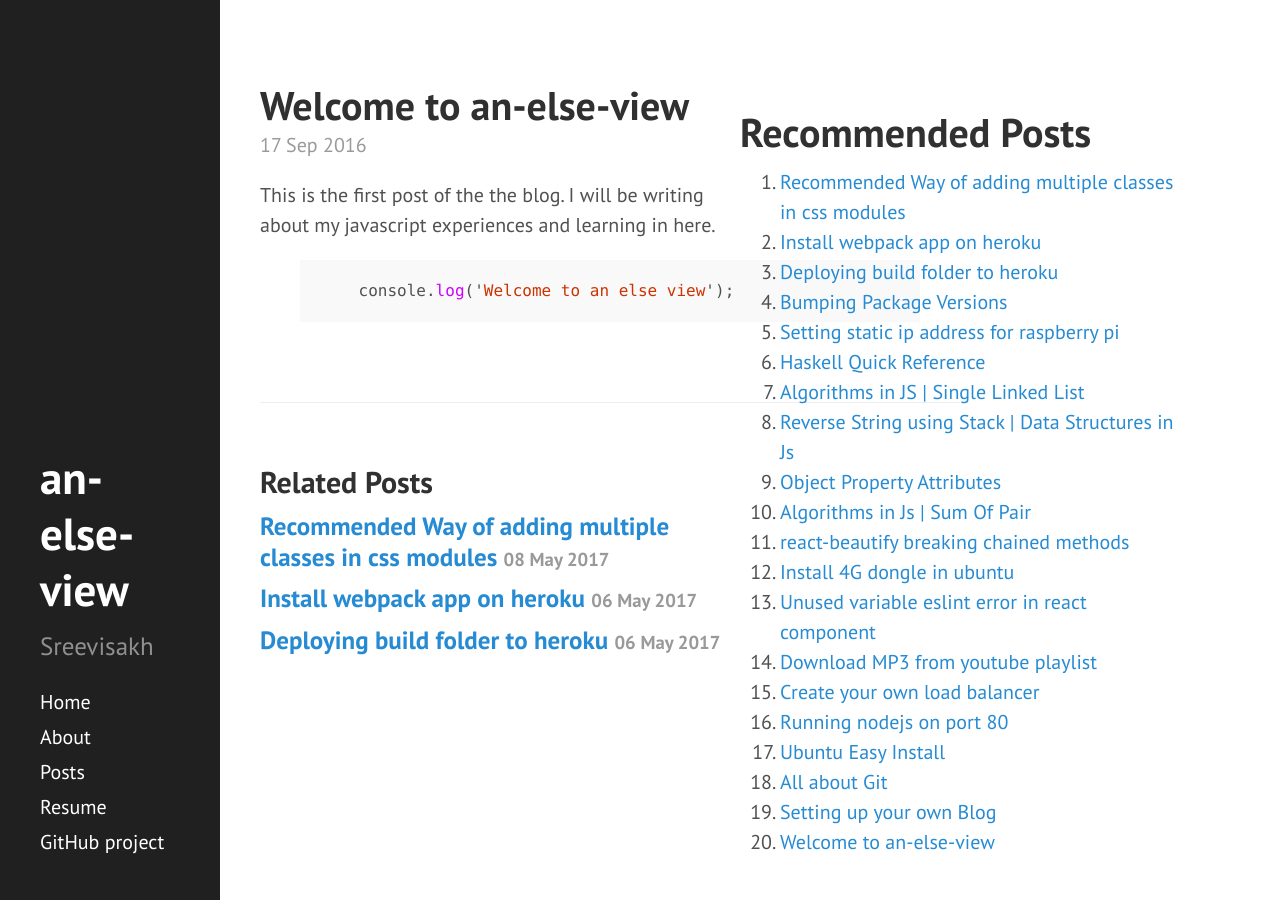
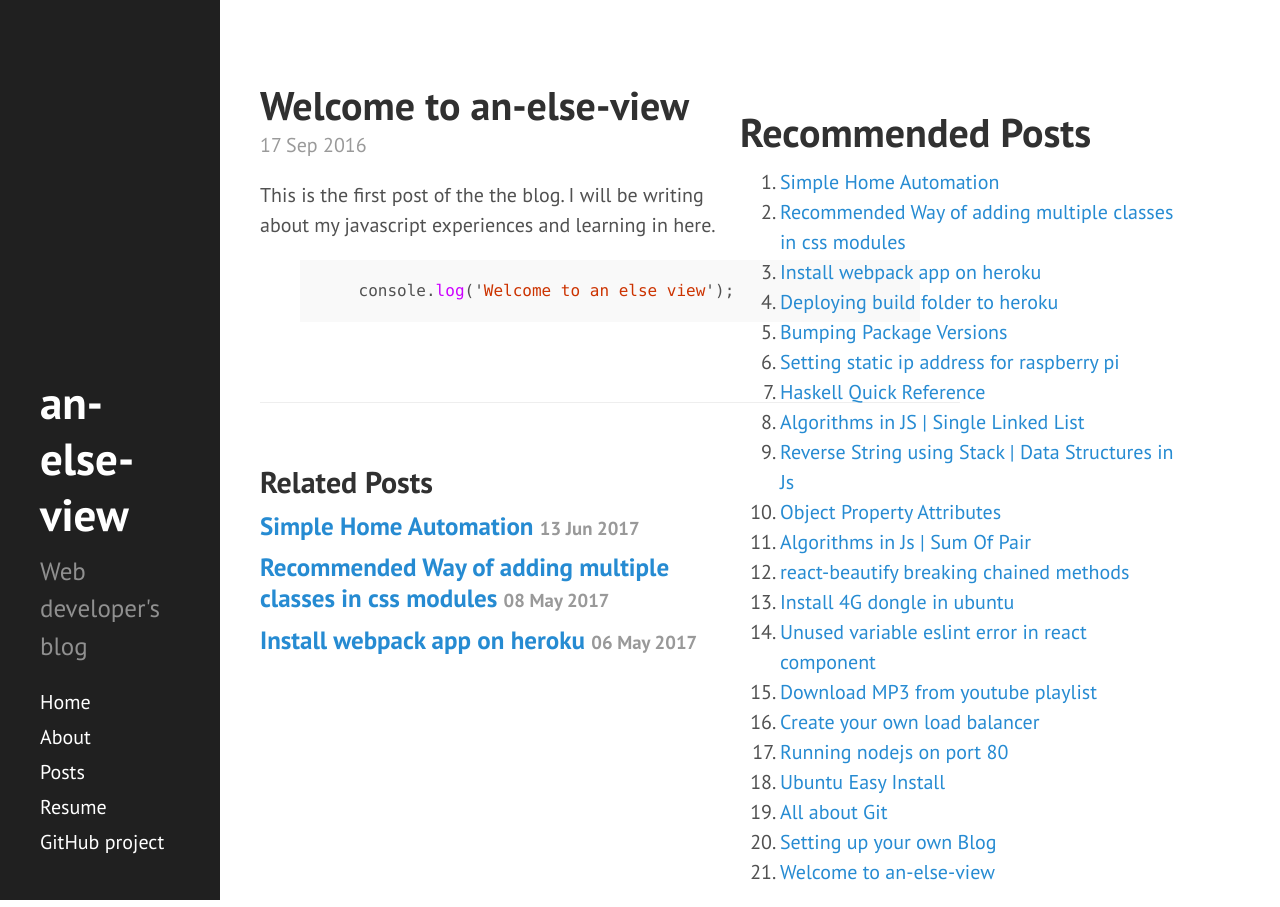
Before and after one commit to sreevisakh/sreevisakh.github.io.original, a Jekyll site: the page built from _posts/2016-09-17-welcome-to-an-else-view.md, in a window 1280 px wide. Built offline with Jekyll 4.4.1, drawn with Linux system fonts in a browser that asks for light colours; Markdown is read by kramdown in place of the engine named in the settings.

Commit message:
Added Automation article

```diff
--- a/Gemfile
+++ b/Gemfile
@@ -1,7 +1,7 @@
 source 'http://rubygems.org'
 
 gem 'jekyll-paginate'
-gem 'jekyll-sitemap'
+gem 'jekyll-sitemap', :git => 'https://github.com/jekyll/jekyll-sitemap.git'
 gem 'nokogiri'
 gem 'fastimage'
 gem 'redcarpet'
--- a/_config.yml
+++ b/_config.yml
@@ -11,14 +11,14 @@ gems:             [jekyll-paginate,jekyll-sitemap,nokogiri,fastimage]
 
 # Setup
 title:            an-else-view
-tagline:          'Sreevisakh'
-description:      'Sreevisakh'
+tagline:          Sreevisakh
+description:      Web developer's blog
 url:              https://sreevisakh.github.io
 baseurl:          ''
 
 author:
-  name:           'Sreevisakh A'
-  url:            http://sreevisakh.com
+  name:           "Sreevisakh A"
+  url:            "http://sreevisakh.com"
 
 paginate:         5
 
@@ -26,4 +26,4 @@ paginate:         5
 version:          2.1.0
 
 github:
-  repo:           https://github.com/sreevisakh/
+  repo:           "https://github.com/sreevisakh/"
--- a/_includes/head.html
+++ b/_includes/head.html
@@ -19,8 +19,8 @@
 
   </title>
   <!-- CSS -->
-  <link rel="stylesheet" href="{{ site.baseurl }}/public/css/style.css" />
-  <link rel="stylesheet" href="{{ site.baseurl }}/public/css/syntax.css" />
+  <link rel="stylesheet" href="{{ site.url }}/public/css/style.css" />
+  <link rel="stylesheet" href="{{ site.url }}/public/css/syntax.css" />
   <link rel="stylesheet" href="https://fonts.googleapis.com/css?family=PT+Sans:400,400italic,700|Abril+Fatface" />
 
   <!-- Icons -->
--- a/_posts/2017-06-14-simple-home-automation.md
+++ b/_posts/2017-06-14-simple-home-automation.md
@@ -1,8 +1,12 @@
 ---
-published: false
+layout: post
+title: "Simple Home Automation"
+date: "2017-06-14 00:31:41 +0530"
+category : 'automation'
 ---
 
-This DIY project to automate a light & fan using raspberry pi.
+
+This is a DIY project to automate a light & fan using raspberry pi.
 
 ## Things Required
 
--- a/index.html
+++ b/index.html
@@ -7,7 +7,7 @@ title: Home
   {% for post in site.posts %}
     <li style="list-style:none">
       [{{post.date | date_to_string}}]
-      <a href="{{ post.url }}">
+      <a href="{{site.url}}{{ post.url }}">
         {{ post.title }}
       </a>
     </li>
```
Also changed, not shown: Gemfile.lock.
